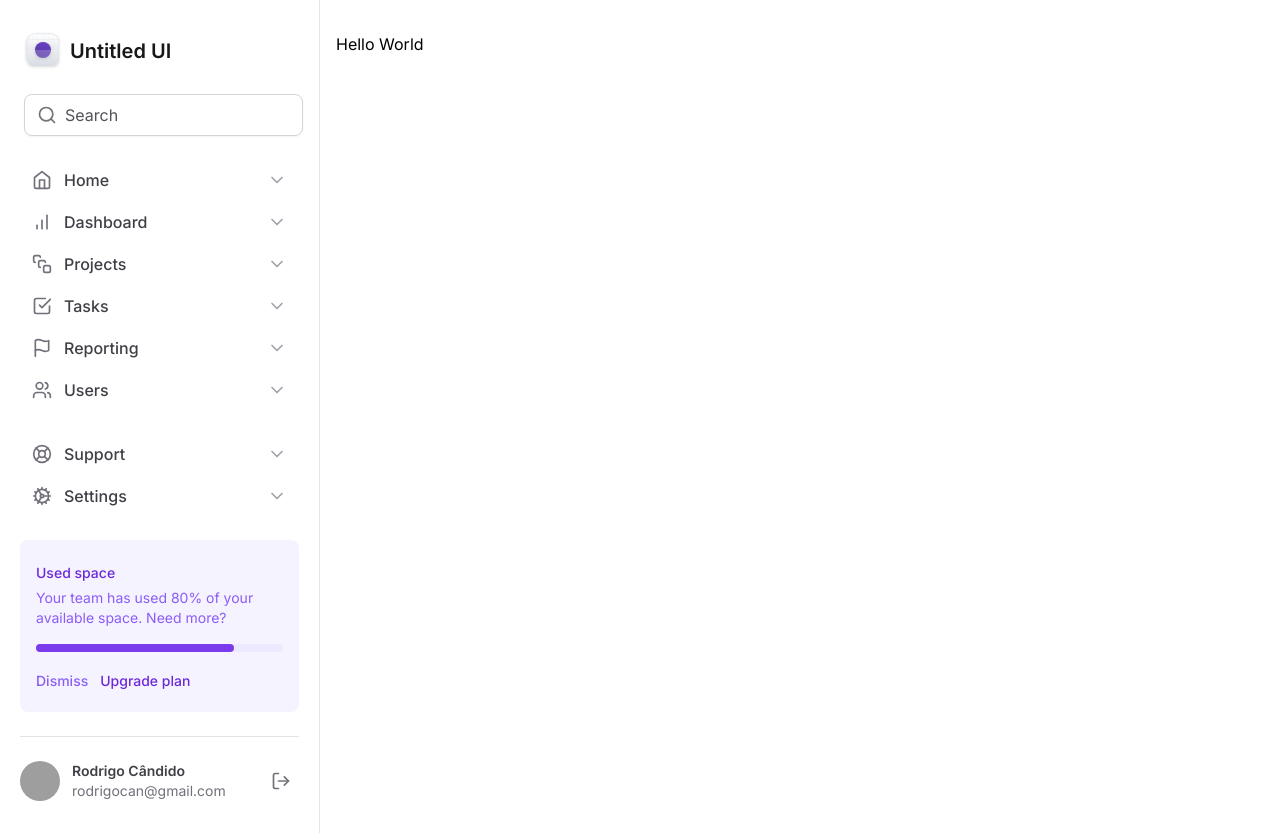
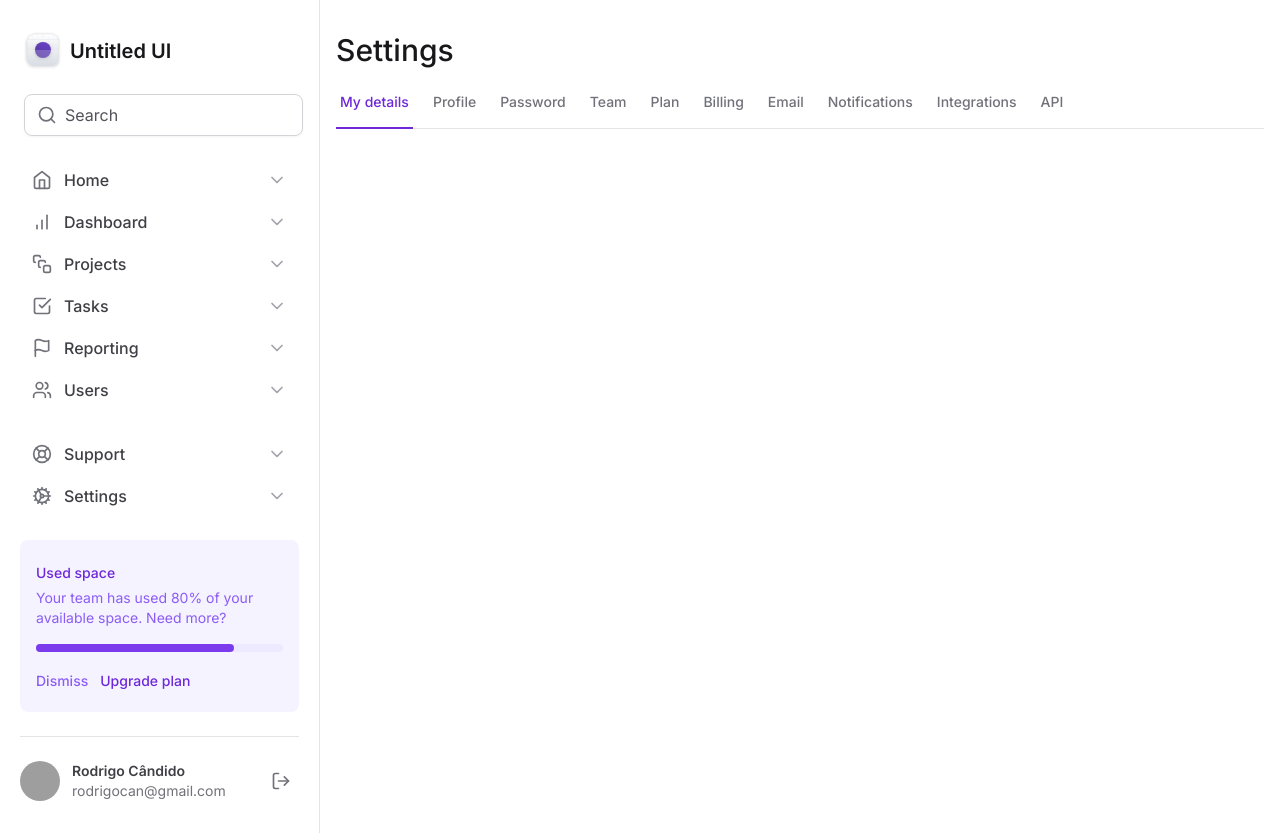
Before and after one commit to rodrigocan/tailwind-next, a Next.js app: page / in a window 1280 px wide. Built offline with nearby package versions, Linux system fonts and the light colour scheme; grey boxes are pictures that could not be loaded.

Commit message:
Criando Abas com Radix Tabs

```diff
--- a/package.json
+++ b/package.json
@@ -9,6 +9,7 @@
     "lint": "next lint"
   },
   "dependencies": {
+    "@radix-ui/react-tabs": "^1.0.4",
     "@types/node": "20.4.7",
     "@types/react": "18.2.18",
     "@types/react-dom": "18.2.7",
--- /dev/null
+++ b/src/app/components/SettingsTabs/TabItem.tsx
@@ -0,0 +1,24 @@
+'use client'
+
+import * as Tabs from '@radix-ui/react-tabs'
+
+export interface TabItemProps {
+  value: string
+  title: string
+  isSelected?: boolean
+}
+
+export function TabItem({ value, title, isSelected = false }: TabItemProps) {
+  return (
+    <Tabs.Trigger
+      value={value}
+      className="relative px-1 pb-4 text-sm font-medium text-zinc-500 hover:text-violet-700 data-[state=active]:text-violet-700"
+    >
+      <span>{title}</span>
+
+      {isSelected && (
+        <div className="absolute -bottom-px left-0 right-0 h-0.5 bg-violet-700" />
+      )}
+    </Tabs.Trigger>
+  )
+}
--- /dev/null
+++ b/src/app/components/SettingsTabs/index.tsx
@@ -0,0 +1,58 @@
+'use client'
+
+import * as Tabs from '@radix-ui/react-tabs'
+import { TabItem } from './TabItem'
+import { useState } from 'react'
+
+export function SettingsTabs() {
+  const [currentTab, setCurrentTab] = useState('tab1')
+
+  return (
+    <Tabs.Root value={currentTab} onValueChange={setCurrentTab}>
+      <Tabs.List className="mt-6 flex w-full items-center gap-4 border-b border-zinc-200">
+        <TabItem
+          value="tab1"
+          title="My details"
+          isSelected={currentTab === 'tab1'}
+        />
+        <TabItem
+          value="tab2"
+          title="Profile"
+          isSelected={currentTab === 'tab2'}
+        />
+        <TabItem
+          value="tab3"
+          title="Password"
+          isSelected={currentTab === 'tab3'}
+        />
+        <TabItem value="tab4" title="Team" isSelected={currentTab === 'tab4'} />
+        <TabItem value="tab5" title="Plan" isSelected={currentTab === 'tab5'} />
+        <TabItem
+          value="tab6"
+          title="Billing"
+          isSelected={currentTab === 'tab6'}
+        />
+        <TabItem
+          value="tab7"
+          title="Email"
+          isSelected={currentTab === 'tab7'}
+        />
+        <TabItem
+          value="tab8"
+          title="Notifications"
+          isSelected={currentTab === 'tab8'}
+        />
+        <TabItem
+          value="tab9"
+          title="Integrations"
+          isSelected={currentTab === 'tab9'}
+        />
+        <TabItem
+          value="tab10"
+          title="API"
+          isSelected={currentTab === 'tab10'}
+        />
+      </Tabs.List>
+    </Tabs.Root>
+  )
+}
--- a/src/app/layout.tsx
+++ b/src/app/layout.tsx
@@ -16,7 +16,7 @@ export default function RootLayout({
   children: React.ReactNode
 }) {
   return (
-    <html lang="en">
+    <html lang="en" className="antialiased">
       <body className={inter.className}>
         <div className="grid min-h-screen grid-cols-app">
           <Sidebar />
--- a/src/app/page.tsx
+++ b/src/app/page.tsx
@@ -1,3 +1,11 @@
+import { SettingsTabs } from './components/SettingsTabs'
+
 export default function Home() {
-  return <h1>Hello World</h1>
+  return (
+    <>
+      <h1 className="text-3xl font-medium text-zinc-900">Settings</h1>
+
+      <SettingsTabs />
+    </>
+  )
 }
```
Also changed, not shown: 1 other file (tests, documents, lock files or other folders).
